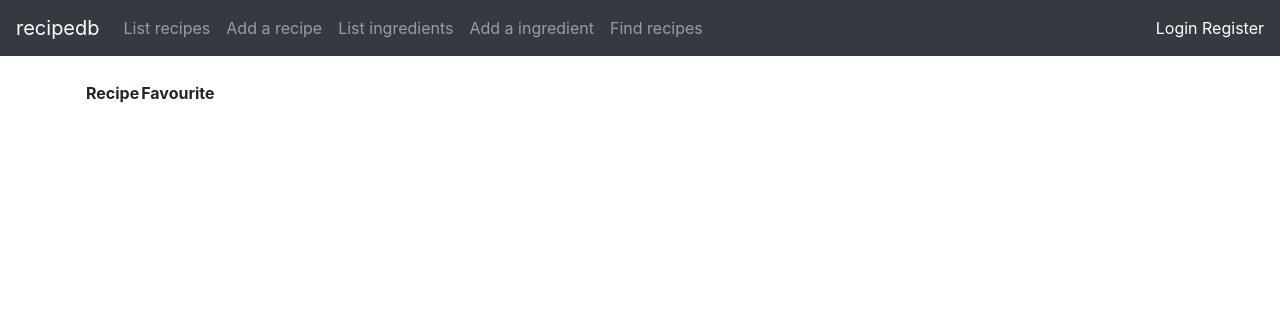
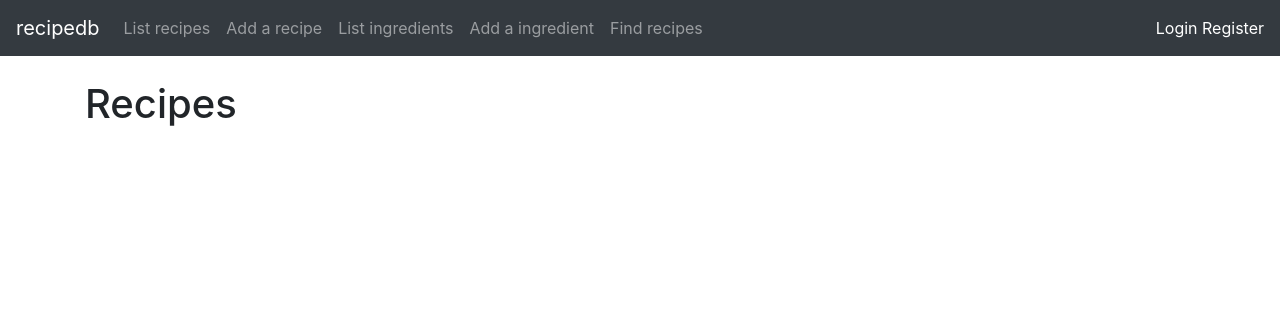
Before and after one commit to nicohi/recipedb, a Flask app: page /recipes in a window 1280 px wide. Shown: the top 316 px of the page. Run offline with Flask 2, Linux system fonts and the light colour scheme; data that the repository does not hold is empty; some libraries are stand-ins or nearby versions.

Commit message:
Numerous UX improvements

```diff
--- a/application/ingredients/views.py
+++ b/application/ingredients/views.py
@@ -6,6 +6,7 @@ from application.ingredients.models import Ingredient
 from application.ingredients.forms import IngredientForm
 
 @app.route("/ingredients", methods=["GET"])
+@login_required
 def ingredients_index():
     return render_template("ingredients/list.html", ingredients = Ingredient.query.all())
 
--- a/application/recipes/views.py
+++ b/application/recipes/views.py
@@ -6,6 +6,14 @@ from application.recipes.models import Recipe
 from application.ingredients.models import Ingredient
 from application.recipes.forms import RecipeForm, IngredientWithRecipeForm
 
+import re
+
+# remove most special symbols from string (except ,.-)
+def cleanstr(s):
+    ret = ""
+    for k in s.split("\n"):
+        ret = ret + re.sub(r"[^a-zA-Z0-9.,-]+", ' ', k) + '\n'
+    return ret
 
 @app.route("/recipes", methods=["GET"])
 def recipes_index():
@@ -27,7 +35,7 @@ def recipes_create():
     r = Recipe(form.name.data)
     r.favourite = form.favourite.data
     r.account_id = current_user.id
-    r.description = form.description.data
+    r.description = cleanstr(form.description.data)
 
     db.session().add(r)
     db.session().commit()
@@ -45,8 +53,8 @@ def recipes_edit(recipe_id):
 
     r.name = form.name.data
     r.favourite = form.favourite.data
-    r.description = form.description.data
-    r.text = form.text.data
+    r.description = cleanstr(form.description.data)
+    r.text = cleanstr(form.text.data)
 
     db.session().commit()
 
@@ -82,13 +90,19 @@ def recipes_del_ingredient(recipe_id, ingredient_id):
 
 @app.route("/recipes/<recipe_id>/", methods=["GET"])
 @login_required
-def recipes_view(recipe_id):
+def recipes_editpage(recipe_id):
     r = Recipe.query.get(recipe_id)
     f = RecipeForm(obj = Recipe.query.get(recipe_id))
     f2 = IngredientWithRecipeForm()
     f2.ingredient.choices = map(lambda i: (i.id, i.name+" ({})".format(i.unit)), Ingredient.query.all())
     ings = map(lambda i: [i, r.get_quantity(r,i.id)], r.ingredients)
     return render_template("recipes/recipe.html", form = f, form2 = f2, r = r, ingredients = ings)
+
+@app.route("/recipes/<recipe_id>/view", methods=["GET"])
+def recipes_view(recipe_id):
+    r = Recipe.query.get(recipe_id)
+    ings = map(lambda i: [i, r.get_quantity(r,i.id)], r.ingredients)
+    return render_template("recipes/view.html", r = r, ingredients = ings)
 
 @app.route("/recipes/<recipe_id>/", methods=["POST"])
 @login_required
@@ -98,7 +112,7 @@ def recipes_set_favourite(recipe_id):
     r.favourite = not r.favourite
     db.session().commit()
 
-    return redirect(url_for("recipes_index"))
+    return redirect(url_for("recipes_view", recipe_id=recipe_id))
 
 @app.route("/recipes/<recipe_id>/del", methods=["POST"])
 @login_required
--- a/application/templates/auth/loginform.html
+++ b/application/templates/auth/loginform.html
@@ -22,7 +22,7 @@
     </tr>
     <tr>
       <td colspan="2">
-	<input type="submit" value="Login"/>
+	<input class="btn btn-primary" type="submit" value="Login"/>
       </td>
     </tr>
 </form>
--- a/application/templates/auth/registerform.html
+++ b/application/templates/auth/registerform.html
@@ -30,7 +30,7 @@
     </tr>
     <tr>
       <td colspan="2">
-	<input type="submit" value="Register"/>
+	<input class="btn btn-primary" type="submit" value="Register"/>
       </td>
     </tr>
 </form>
--- a/application/templates/filter/list.html
+++ b/application/templates/filter/list.html
@@ -14,7 +14,7 @@
 <td>
     <form method="GET" action="{{ url_for('filter_index') }}">
     <input type="text" id="term" name="term" value=""/>
-    <input type="submit" value="search"/>
+    <input class="btn btn-secondary" type="submit" value="search"/>
     </form>
 </td>
 <td>
@@ -24,7 +24,7 @@
             <td><a href="{{ url_for('ingredients_view', ingredient_id=i.id) }}">{{ i.name }}</a></td>
             <td>
                 <form method="POST" action="{{ url_for('filter_del_ingredient', ingredient_id=i.id) }}">
-                <input type="submit" value="-"/>
+                <input class="btn btn-danger" type="submit" value="-"/>
                 </form>
             </td>
             </tr>
@@ -38,7 +38,7 @@
                 {{ form.ingredient }}
                 </td>
                 <td>
-                    <input type="submit" value="+"/>
+                    <input class="btn btn-success" type="submit" value="+"/>
                 </td>
             </tr>
         </form>
--- a/application/templates/ingredients/ingredient.html
+++ b/application/templates/ingredients/ingredient.html
@@ -28,7 +28,7 @@
       </tr>
       <tr>
 	<td colspan="3">
-	  <input type="submit" value="Save changes"/>
+	  <input class="btn btn-success" type="submit" value="Save changes"/>
 	</td>
       </tr>
 </form>
--- a/application/templates/ingredients/list.html
+++ b/application/templates/ingredients/list.html
@@ -12,7 +12,7 @@
       <td>{{ r.unit }}</td>
       <td>
 	<form method="POST" action="{{ url_for('ingredients_delete', ingredient_id = r.id) }}">
-	  <input type="submit" value="Delete"/>
+	  <input class="btn btn-danger" type="submit" value="-"/>
 	</form>
       </td>
     </tr>
--- a/application/templates/ingredients/new.html
+++ b/application/templates/ingredients/new.html
@@ -28,7 +28,7 @@
       </tr>
       <tr>
 	<td colspan="3">
-	  <input type="submit" value="Add a new ingredient"/>
+	  <input class="btn btn-success" type="submit" value="Add a new ingredient"/>
 	</td>
       </tr>
 </form>
--- a/application/templates/recipes/list.html
+++ b/application/templates/recipes/list.html
@@ -1,25 +1,12 @@
 {% extends "layout.html" %}
 
 {% block body %}
-  <table>
-    <tr>
-      <th>Recipe</th>
-      <th>Favourite</th>
-    </tr>
+  <h1>Recipes</h1>
+  <table class="table">
     {% for r in recipes %}
     <tr>
-        <td><a href="{{ url_for('recipes_view', recipe_id=r.id) }}">{{ r.name }}</a></td>
-      <td>{{ r.favourite }}</td>
-      <td>
-	<form method="POST" action="{{ url_for('recipes_set_favourite', recipe_id=r.id) }}">
-	  <input type="submit" value="Toggle favourite"/>
-	</form>
-      </td>
-      <td>
-	<form method="POST" action="{{ url_for('recipes_delete', recipe_id=r.id) }}">
-	  <input type="submit" value="Delete"/>
-	</form>
-      </td>
+      <td><a href="{{ url_for('recipes_view', recipe_id=r.id) }}">{{ r.name }}</a></td>
+      <td> {{ r.description }}</td>
     </tr>
     {% endfor %}
   </table>
--- a/application/templates/recipes/new.html
+++ b/application/templates/recipes/new.html
@@ -36,7 +36,7 @@
       </tr>
       <tr>
 	<td colspan="3">
-	  <input type="submit" value="Add a new recipe"/>
+	  <input class="btn btn-success" type="submit" value="Add a new recipe"/>
 	</td>
       </tr>
 </form>
--- a/application/templates/recipes/recipe.html
+++ b/application/templates/recipes/recipe.html
@@ -44,7 +44,7 @@
       </tr>
       <tr>
 	<td colspan="3">
-	  <input type="submit" value="Save changes"/>
+	  <input class="btn btn-success" type="submit" value="Save changes"/>
 	</td>
       </tr>
 </form>
@@ -56,7 +56,7 @@
         <td><a>{{ i[0].name }}</a></td>
         <td>
             <form method="POST" action="{{ url_for('recipes_del_ingredient', recipe_id=r.id, ingredient_id=i[0].id) }}">
-            <input type="submit" value="-"/>
+            <input class="btn btn-danger" type="submit" value="-"/>
             </form>
         </td>
         </tr>
@@ -83,7 +83,7 @@
 	  </ul>
 	</td>
         <td>
-            <input type="submit" value="+"/>
+            <input class="btn btn-success" type="submit" value="+"/>
         </td>
     </tr>
     </form>
```
Also changed, not shown: application/templates/index.html (+13 -11 lines).
